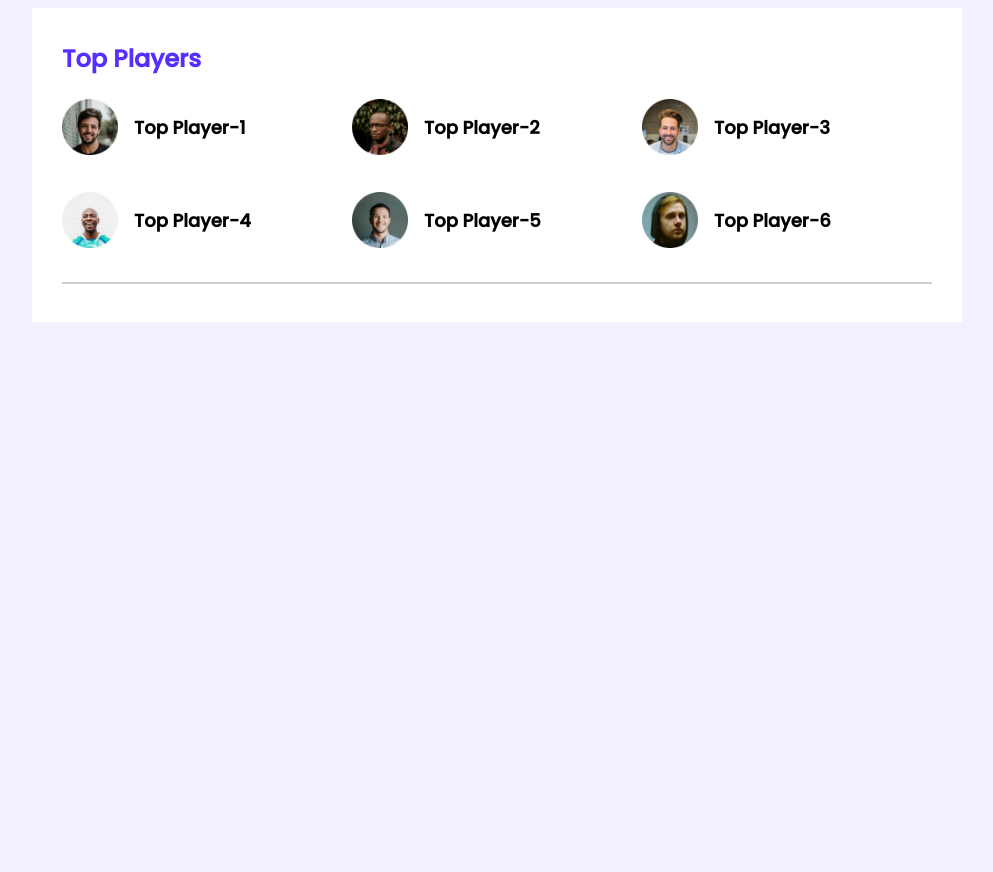
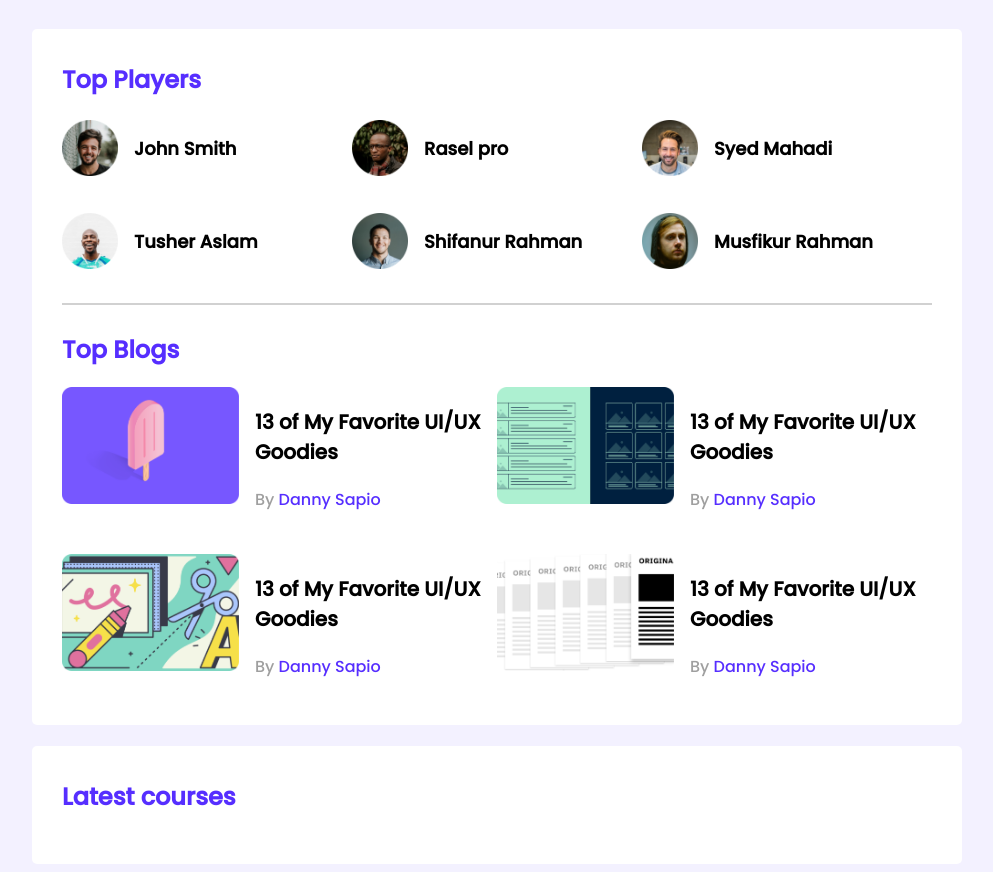
Before and after one commit to ModabbirHossainAkanda/leader-repo, a plain HTML site: page index.html in a window 1280 px wide. Shown: the whole page, without its empty margins (143-1136 px from the left). Before the commit the page ends 800 px from the top, so only its background shows below. Drawn offline with Linux system fonts and the light colour scheme.

Commit message:
leader stage

```diff
--- a/index.html
+++ b/index.html
@@ -23,35 +23,87 @@
                     <!-- .player*6>img[src="images/players/player-$.png"]+<h3 class="player-name"{Top Player-$} -->
                     <div class="player">
                         <img src="images/players/player-1.png" alt="">
-                        <h3 class="player-name">Top Player-1</h3>
+                        <h3 class="player-name">John Smith</h3>
                     </div>
                     <div class="player">
                         <img src="images/players/player-2.png" alt="">
-                        <h3 class="player-name">Top Player-2</h3>
+                        <h3 class="player-name">Rasel pro</h3>
                     </div>
                     <div class="player">
                         <img src="images/players/player-3.png" alt="">
-                        <h3 class="player-name">Top Player-3</h3>
+                        <h3 class="player-name">Syed Mahadi</h3>
                     </div>
                     <div class="player">
                         <img src="images/players/player-4.png" alt="">
-                        <h3 class="player-name">Top Player-4</h3>
+                        <h3 class="player-name">Tusher Aslam</h3>
                     </div>
                     <div class="player">
                         <img src="images/players/player-5.png" alt="">
-                        <h3 class="player-name">Top Player-5</h3>
+                        <h3 class="player-name">Shifanur Rahman</h3>
                     </div>
                     <div class="player">
                         <img src="images/players/player-6.png" alt="">
-                        <h3 class="player-name">Top Player-6</h3>
-                    </div>
-
+                        <h3 class="player-name">Musfikur Rahman</h3>
                     </div>
                 </div>
             </div>
             <hr>
+            <div class="top-blogs">
+                <h2 class="section-title">Top Blogs</h2>
+                <div class="blogs">
+                    <article class="blog">
+                        <div class="thumbnail">
+                            <img src="images/blogs/blog-1.png" alt="">
+                        </div>
+                        <div class="blog-info">
+                            <h3 class="blog-title">
+                                13 of My Favorite UI/UX Goodies
+                            </h3>
+                            <p class="blog-author">By <a href="">Danny Sapio</a></p>
+                        </div>
+                    </article>
+                    <article class="blog">
+                        <div class="thumbnail">
+                            <img src="images/blogs/blog-2.png" alt="">
+                        </div>
+                        <div class="blog-info">
+                            <h3 class="blog-title">
+                                13 of My Favorite UI/UX Goodies
+                            </h3>
+                            <p class="blog-author">By <a href="">Danny Sapio</a></p>
+                        </div>
+                    </article>
+                    <article class="blog">
+                        <div class="thumbnail">
+                            <img src="images/blogs/blog-3.png" alt="">
+                        </div>
+                        <div class="blog-info">
+                            <h3 class="blog-title">
+                                13 of My Favorite UI/UX Goodies
+                            </h3>
+                            <p class="blog-author">By <a href="">Danny Sapio</a></p>
+                        </div>
+                    </article>
+                    <article class="blog">
+                        <div class="thumbnail">
+                            <img src="images/blogs/blog-4.png" alt="">
+                        </div>
+                        <div class="blog-info">
+                            <h3 class="blog-title">
+                                13 of My Favorite UI/UX Goodies
+                            </h3>
+                            <p class="blog-author">By <a href="">Danny Sapio</a></p>
+                        </div>
+                    </article>
+
+                </div>
+            </div>
         </section>
-
+        <!--......................
+            ..... latest courses -->
+            <section class="container">
+                <h2 class="section-title">Latest courses</h2>
+            </section>
     </main>
 </body>
 </html>
--- a/style/style.css
+++ b/style/style.css
@@ -7,15 +7,19 @@ body {
 }
 main {
   display: flex;
-  justify-content: center;
+  flex-direction: column;
+  align-items: center;
 }
 .container {
   background-color: #ffffff;
   width: 870px;
   padding: 30px;
+  border-radius: 5px;
+  margin-top: 21px;
 }
 hr {
   border: 1px solid #d1d1d1;
+  margin-bottom: 27px;
 }
 
 /* top players style */
@@ -45,3 +49,32 @@ hr {
   margin-left: 16px;
   font-size: 18px;
 }
+/*.................. top blogs styles
+..................................... */
+.blogs {
+  display: grid;
+  grid-template-columns: repeat(2, 1fr);
+  grid-row-gap: 26px;
+}
+.blog {
+  display: flex;
+}
+.blog img {
+  width: 177px;
+  height: 117px;
+}
+.blog-info {
+  margin-left: 16px;
+}
+.blog-title {
+  font-size: 20px;
+}
+.blog-author {
+  color: #9f9f9f;
+  font-size: 16px;
+}
+.blog-author a {
+  text-decoration: none;
+  font-size: 16px;
+  color: #562eff;
+}
```
